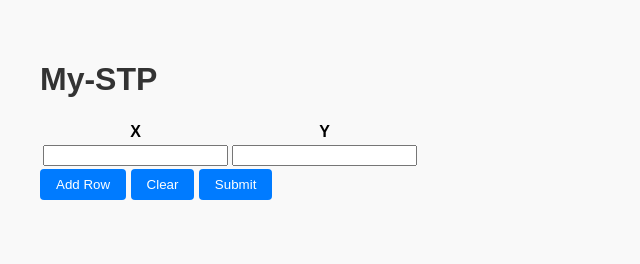
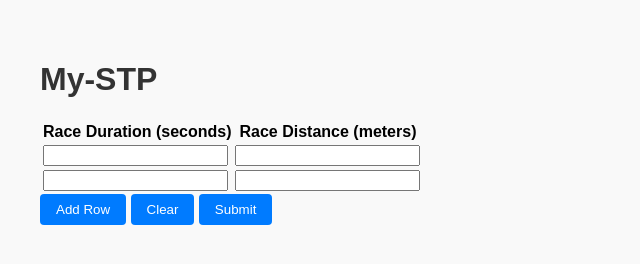
Before and after one commit to jacobsriraman/my-stp, a plain HTML site: page templates/index.html in a window 1280 px wide. Both pictures are taken after a click on the button "Clear". Shown: the whole page, without its empty margins (0-640 px from the left). Drawn offline with Linux system fonts and the light colour scheme.

Commit message:
Tweak input box appearance

```diff
--- a/static/script.js
+++ b/static/script.js
@@ -69,5 +69,5 @@ document.getElementById('add-row').addEventListener('click', function () {
 // Clear table functionality
 document.getElementById('clear-table').addEventListener('click', function () {
     const tableBody = document.querySelector('#input-table tbody');
-    tableBody.innerHTML = '<tr><td><input type="number" step="any"></td><td><input type="number" step="any"></td></tr>';
+    tableBody.innerHTML = '<tr><td><input type="number" step="any"></td><td><input type="number" step="any"></td></tr><tr><td><input type="number" id="duration" step="any"></td><td><input type="number" id="distance" step="any"></td></tr>';
 });
--- a/static/styles.css
+++ b/static/styles.css
@@ -35,3 +35,15 @@ button:hover {
     font-size: 1.1rem;
     color: #555;
 }
+
+/* Chrome, Safari, Edge, Opera */
+input::-webkit-outer-spin-button,
+input::-webkit-inner-spin-button {
+  -webkit-appearance: none;
+  margin: 0;
+}
+
+/* Firefox */
+input[type=number] {
+  -moz-appearance: textfield;
+}
--- a/templates/index.html
+++ b/templates/index.html
@@ -12,7 +12,7 @@
     <form id="data-form">
         <table id="input-table">
             <thead>
-                <tr><th>X</th><th>Y</th></tr>
+                <tr><th>Race Duration (seconds)</th><th>Race Distance (meters)</th></tr>
             </thead>
             <tbody>
                 <tr><td><input type="number" id="duration" step="any"></td><td><input type="number" id="distance" step="any"></td></tr>
```
